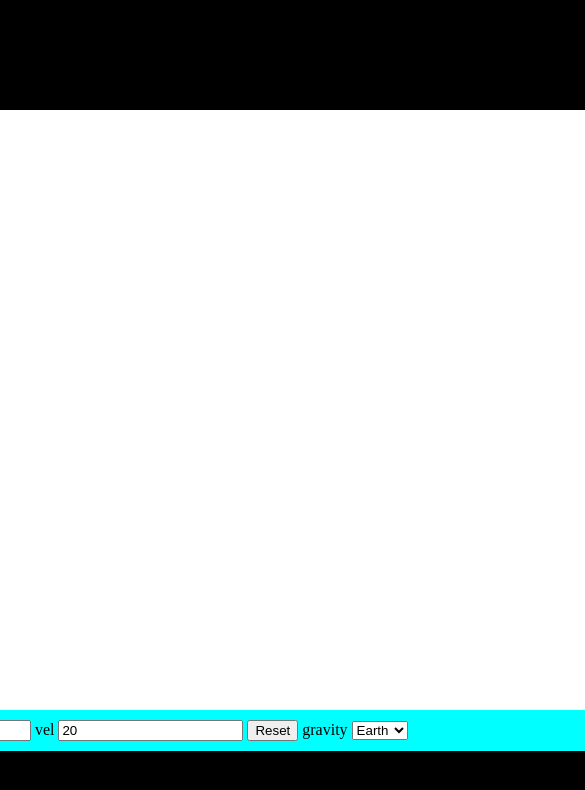
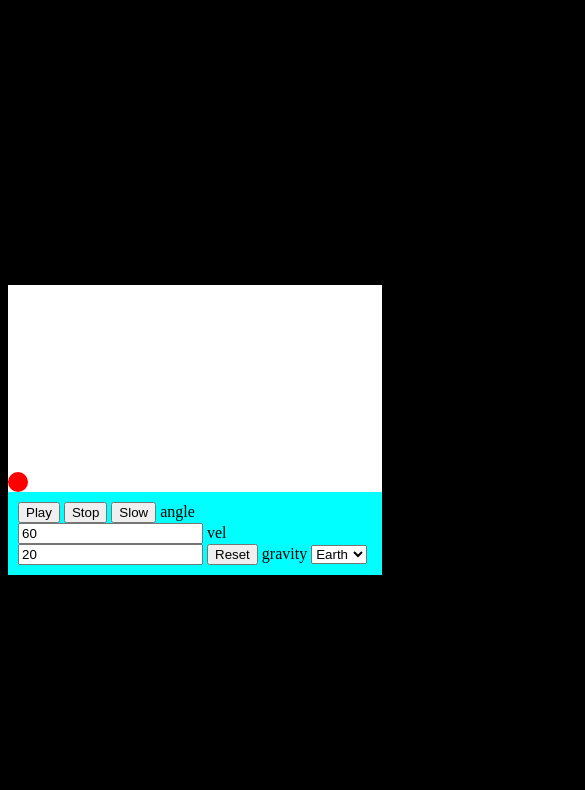
Before and after one commit to josemjaramillo/lab-simulation, a plain HTML site: page index.html in a window 390 px wide. Shown: the top 790 px of the page, 585 px wide, since content can reach past the window. Drawn offline with Linux system fonts and the light colour scheme.

Commit message:
add responsive behavior

```diff
--- a/index.html
+++ b/index.html
@@ -8,7 +8,7 @@
   </head>
   <body>
     <div class="container">
-      <canvas id="mainCanvas" width="1080" height="600"> </canvas>
+      <canvas id="mainCanvas"> </canvas>
       <div class="interface">
         <div class="buttons-container">
           <button id="play">Play</button>
--- a/index.js
+++ b/index.js
@@ -3,16 +3,29 @@ import { simulate } from "./simul.js";
 const canvas = document.querySelector("#mainCanvas");
 const ctx = canvas.getContext("2d");
 
-const width = canvas.width;
-const height = canvas.height;
+// parametros variables
+let v0, angle, g, x_array, y_array;
+
+let width = canvas.width;
+let height = canvas.height;
 
 // coordenadas del canvas
-const x0_canva = 10;
+const x0_canva = 0;
 const y0_canva = 0; // cero es el borde
 const [x0_simul, y0_simul] = pixelsToMeters(x0_canva, y0_canva); // conversion de coordenadas a metros
 
-// parametros variables
-let v0, angle, g, x_array, y_array;
+function resizeCanvas() {
+    // console.log(canvas.clientWidth, canvas.clientHeight)
+    // Obtener tamaño visual actual e Igualar tamaño interno para evitar distorsión
+    canvas.width = canvas.clientWidth;
+    canvas.height = canvas.clientWidth/1.8; // 1080/600 aspect ratio
+    width = canvas.width;
+    height = canvas.height;
+
+    drawBall(x0_canva, y0_canva); // tu función para redibujar la bola u otros elementos
+}
+window.addEventListener('resize', resizeCanvas);
+window.addEventListener('load', resizeCanvas);
 
 function resetAll() {
     v0 = 20; // [m/s]
@@ -37,13 +50,13 @@ const gravityList = {
     mars: 3.72076
 }
 
-// Se dibuja el centro de la bola desplazado +radius px hacia arriba
+// Se dibuja el centro de la bola desplazado + radius [px] hacia arriba y la derecha
 // para que la base toque el suelo (y = 0 física).
 function drawBall(x, y, radius = 10) {
     ctx.clearRect(0, 0, width, height);
     ctx.beginPath();
     ctx.fillStyle = "red";
-    ctx.arc(x, height - (y + radius), radius, 0, Math.PI * 2);
+    ctx.arc(x + radius, height - (y + radius), radius, 0, Math.PI * 2);
     ctx.fill();
 }
 
--- a/style.css
+++ b/style.css
@@ -6,15 +6,20 @@ body{
     background-color: black;
 }
 
-#mainCanvas{
-    background-color: white;
-}
-
 .container {
     display: flex;
     flex-direction: column;
     align-items: start;
     background-color: aqua;
+    width: 100%;
+    max-width: 1080px;
+    min-width: 300px;
+}
+
+#mainCanvas{
+    background-color: white;
+    width: 100%;
+    height: auto;
 }
 
 .interface {
```
